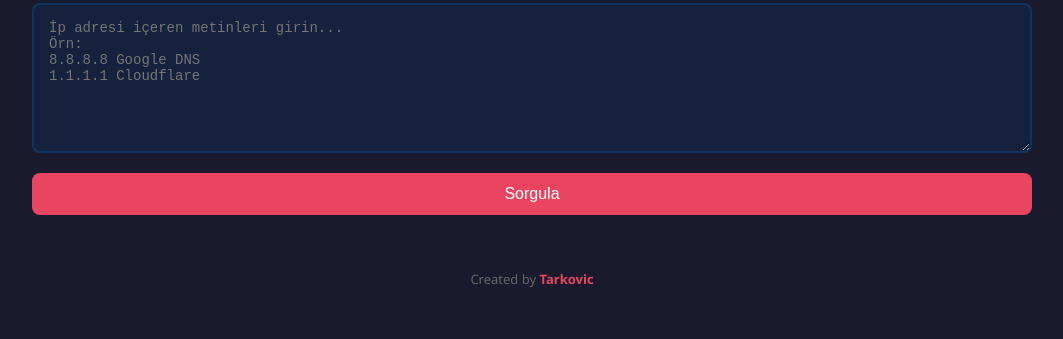
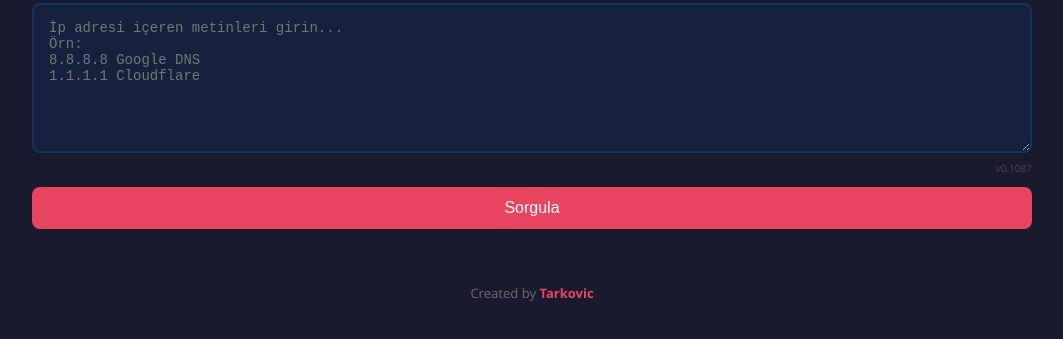
Before and after one commit to mhmtarikn-del/BloodEye, a website: page index.html in a window 1280 px wide. Shown: the part 107-446 px from the top of the page, without its empty margins (108-1171 px from the left). Drawn offline with Linux system fonts and the light colour scheme.

Commit message:
versiyon numarasi eklendi v0.1087

```diff
--- a/index.html
+++ b/index.html
@@ -44,6 +44,7 @@
             </div>
         </div>
         <textarea id="ipInput" placeholder="İp adresi içeren metinleri girin...&#10;Örn:&#10;8.8.8.8 Google DNS&#10;1.1.1.1 Cloudflare"></textarea>
+                <div style="text-align:right; font-size:10px; color:#444; margin-top:-12px; margin-bottom:12px;">v0.1087</div>
         <button id="sorguBtn">Sorgula</button>
         <button id="exportBtn" style="display:none; background:#0f3460;">Excel'e Aktar</button>
                 <button id="vtDetayBtn" style="display:none; background:#4CAF50;" onclick="vtDetayPanel()">🛡️ VT Detay Raporu</button>
```
